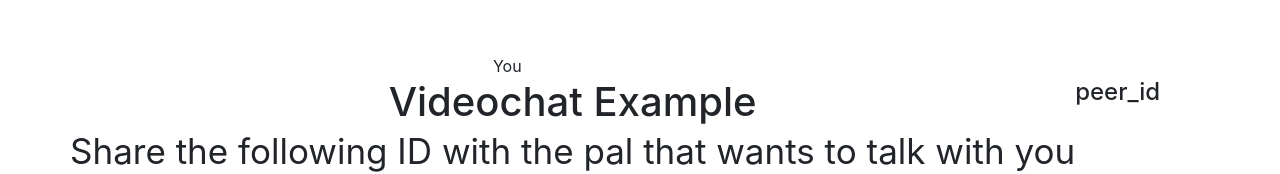
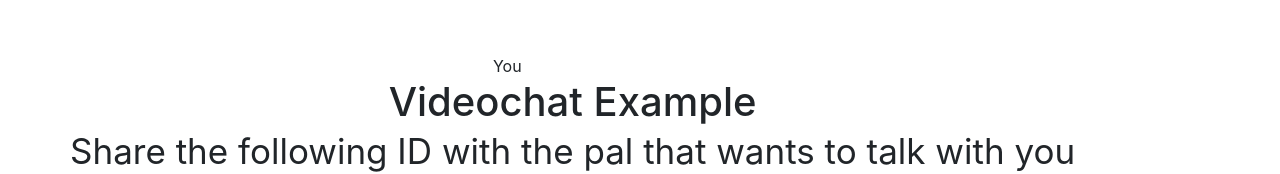
Before and after one commit to SalmaFST2019/ProjetWEBRTC, a plain HTML site: page index.html in a window 1280 px wide. Shown: the part 228-402 px from the top of the page. Drawn offline with nearby package versions, Linux system fonts and the light colour scheme; no server answers; files whose address does not match are found by name.

Commit message:
Update index.html

```diff
--- a/index.html
+++ b/index.html
@@ -40,7 +40,7 @@
             </h1>
             <!-- The ID of your current session -->
             <h4 class="text-center">
-                <span id="peer-id-label">peer_id</span>
+                <span id="peer-id-label"></span>
             </h4>
             <div class="col-md-12 col-lg-12">
                 <div class="form-horizontal" id="connection-form">
```
